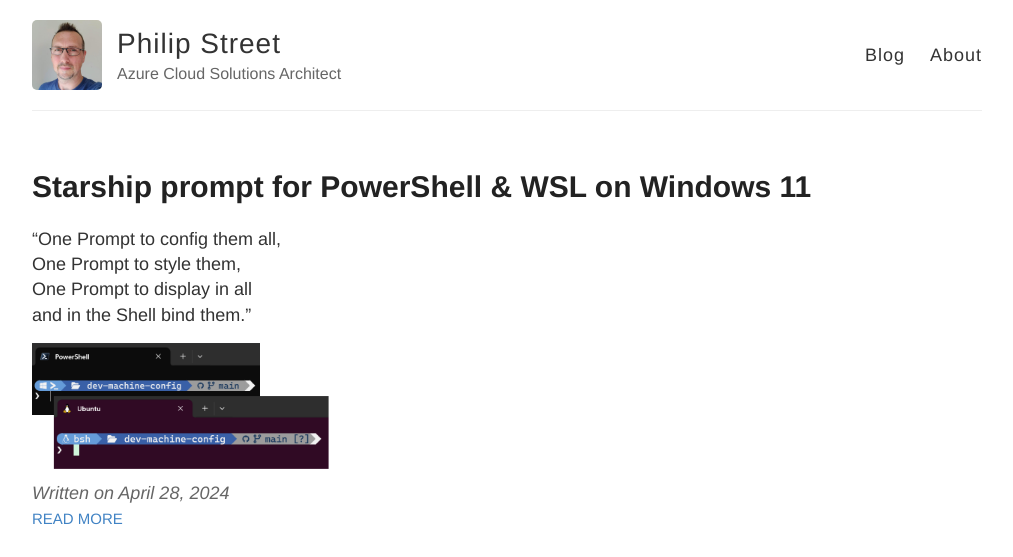
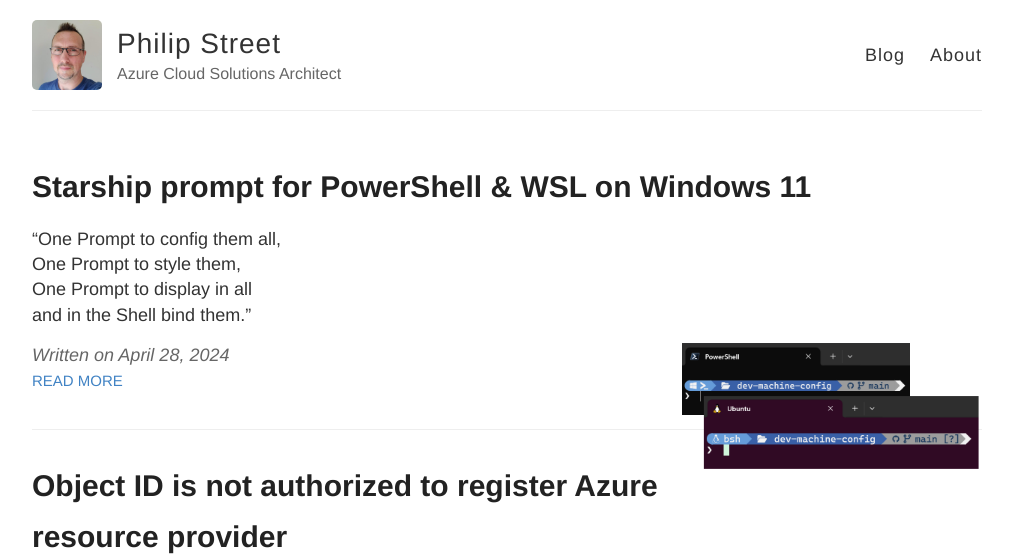
Before and after one commit to philipstreet/philipstreet.github.io, a Jekyll site: the page built from index.html, in a window 1280 px wide. Shown: the top 557 px of the page, without its empty margins (133-1146 px from the left). Built offline with Jekyll 4.4.1, drawn with Linux system fonts in a browser that asks for light colours; grey boxes are pictures that could not be loaded.

Commit message:
Make image float right

```diff
--- a/index.html
+++ b/index.html
@@ -9,7 +9,7 @@
       <h1><a href="{{ site.baseurl }}{{ post.url }}">{{ post.title }}</a></h1>
 
       <div class="entry">
-        <div>{{ post.excerpt }}</div><div><img src="/images/{{ post.image }}" style="width: 300px;"> </div>
+        <div>{{ post.excerpt }}</div><div style="float: right;"><img src="/images/{{ post.image }}" style="width: 300px;"> </div>
       </div>
       <div class="date">
         Written on {{ post.date | date: "%B %e, %Y" }}
```
